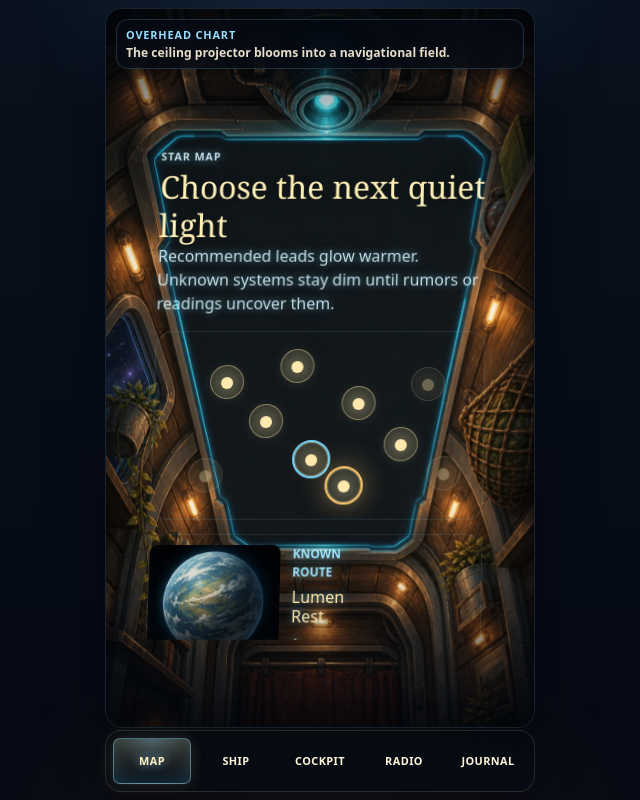
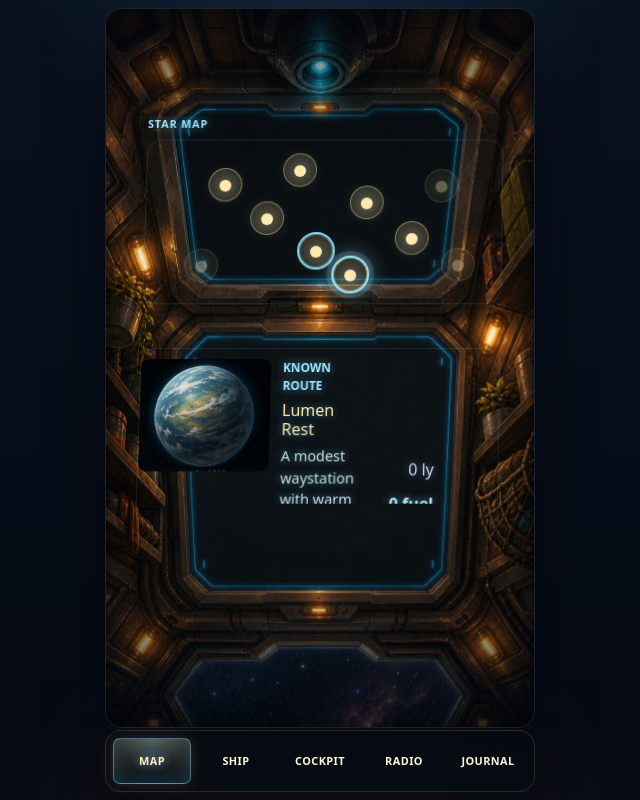
Before and after one commit to jameson5555/amongquietstars, a React (Vite) app: page / in a window 1280 px wide. Both pictures are taken after a click on the button "Plot Course". Shown: the whole page, without its empty margins (320-960 px from the left). Built offline with nearby package versions, Linux system fonts and the light colour scheme.

Commit message:
more interior improvements

```diff
--- a/src/App.tsx
+++ b/src/App.tsx
@@ -1,17 +1,18 @@
 import type { CSSProperties } from 'react';
-import { useEffect, useMemo, useState } from 'react';
+import { useEffect, useMemo, useRef, useState } from 'react';
 import { getSystemThumbnail, getTravelVista, imageAssets } from './assets/imageAssets';
 import { getEncounter } from './data/encounters';
 import { getJournalEntry } from './data/journal';
 import { getRadioMessage } from './data/radio';
 import { getSystem } from './data/systems';
 import { shipUpgrades } from './data/upgrades';
-import { beginTravel, getMysteryLabel, getVisibleSystems, pickEncounterForSystem, resolveChoice } from './services/gameLogic';
+import { beginTravel, getTravelDurationMs, getVisibleSystems, pickEncounterForSystem, resolveChoice } from './services/gameLogic';
 import { getCurrentLead, getLeadDestinationName, type CurrentLead } from './services/leads';
 import { createInitialState, loadPlayerState, resetPlayerState, savePlayerState } from './services/storage';
 import type {
   Encounter,
   EncounterChoice,
+  ActiveTravelState,
   JournalEntry,
   PlayerState,
   RadioMessage,
@@ -33,27 +34,11 @@ const navItems: Array<{ id: PrimaryViewId; label: string }> = [
 
 const resourceLabels: Array<keyof PlayerState['resources']> = ['fuel', 'supplies', 'hull', 'credits'];
 
-const sceneOffsets: Record<PrimaryViewId, { label: string; description: string }> = {
-  cockpit: {
-    label: 'Forward canopy',
-    description: 'The forward glass opens onto the system beyond your bow.'
-  },
-  map: {
-    label: 'Overhead chart',
-    description: 'The ceiling projector blooms into a navigational field.'
-  },
-  journal: {
-    label: 'Lap console',
-    description: 'A tablet settles into your hands for patient notes.'
-  },
-  ship: {
-    label: 'Aft cabin',
-    description: 'Warm bunks, stores, and maintenance screens fill the stern view.'
-  },
-  radio: {
-    label: 'Starboard radio',
-    description: 'A side console hums with quiet traffic and strange edges.'
-  }
+const formatDuration = (ms: number) => {
+  const totalSeconds = Math.max(0, Math.ceil(ms / 1000));
+  const minutes = Math.floor(totalSeconds / 60);
+  const seconds = totalSeconds % 60;
+  return `${minutes}:${seconds.toString().padStart(2, '0')}`;
 };
 
 const isDefined = <T,>(value: T | undefined): value is T => value !== undefined;
@@ -67,6 +52,7 @@ function App() {
   const [travel, setTravel] = useState<TravelState | null>(null);
   const [activeEncounterId, setActiveEncounterId] = useState<string | null>(null);
   const [choiceResult, setChoiceResult] = useState<string | null>(null);
+  const [now, setNow] = useState(() => Date.now());
 
   const currentSystem = getSystem(state.currentSystemId);
   const visibleSystems = useMemo(() => getVisibleSystems(state), [state]);
@@ -74,10 +60,56 @@ function App() {
   const journal = state.journalEntryIds.map(getJournalEntry).filter(isDefined);
   const radioHistory = state.radioHistoryIds.map(getRadioMessage).filter(isDefined);
   const activeEncounter = activeEncounterId ? getEncounter(activeEncounterId) : undefined;
+  const activeTravel = state.activeTravel;
 
   useEffect(() => {
     savePlayerState(state);
   }, [state]);
+
+  useEffect(() => {
+    if (!activeTravel) {
+      return;
+    }
+
+    const intervalId = window.setInterval(() => {
+      setNow(Date.now());
+    }, 1000);
+
+    return () => {
+      window.clearInterval(intervalId);
+    };
+  }, [activeTravel]);
+
+  useEffect(() => {
+    if (!activeTravel || now < activeTravel.arrivesAt) {
+      return;
+    }
+
+    const destination = getSystem(activeTravel.toSystemId);
+    const nextState = beginTravel(
+      {
+        ...state,
+        activeTravel: undefined
+      },
+      destination
+    );
+
+    setState({
+      ...nextState,
+      activeTravel: undefined
+    });
+    setTravel(null);
+    setChoiceResult(null);
+
+    if (nextState.currentSystemId !== destination.id) {
+      setActiveEncounterId(null);
+      setView('cockpit');
+      return;
+    }
+
+    setActiveEncounterId(activeTravel.encounterId);
+    setView('encounter');
+  }, [activeTravel, now, state]);
 
   const goTo = (nextView: ViewId) => {
     setChoiceResult(null);
@@ -85,18 +117,30 @@ function App() {
   };
 
   const startTravel = (destination: StarSystem) => {
-    if (!destination.known || destination.id === state.currentSystemId) {
+    if (!destination.known || destination.id === state.currentSystemId || state.activeTravel) {
       return;
     }
 
     const encounter = pickEncounterForSystem(destination.id, state);
-    setTravel({
+    const departedAt = Date.now();
+    const durationMs = getTravelDurationMs(destination, state);
+    const nextTravel: ActiveTravelState = {
       fromSystemId: state.currentSystemId,
       toSystemId: destination.id,
-      encounterId: encounter.id
-    });
+      encounterId: encounter.id,
+      departedAt,
+      arrivesAt: departedAt + durationMs,
+      durationMs
+    };
+
+    setState((current) => ({
+      ...current,
+      activeTravel: nextTravel
+    }));
+    setTravel(nextTravel);
+    setNow(departedAt);
     setChoiceResult(null);
-    setView('travel');
+    setView('cockpit');
   };
 
   const followLead = () => {
@@ -111,7 +155,10 @@ function App() {
 
     const destination = getSystem(travel.toSystemId);
     const nextState = beginTravel(state, destination);
-    setState(nextState);
+    setState({
+      ...nextState,
+      activeTravel: undefined
+    });
     setTravel(null);
 
     if (nextState.currentSystemId !== destination.id) {
@@ -146,13 +193,14 @@ function App() {
             <PanoramicCabinExperience
               activeView={view}
               currentSystem={currentSystem}
+              activeTravel={activeTravel}
+              now={now}
               currentLead={currentLead}
               state={state}
               systems={visibleSystems}
               recommendedSystemId={currentLead.destinationId}
               journal={journal}
               radioHistory={radioHistory}
-              mysteryProgress={state.mysteryProgress}
               onLeadAction={followLead}
               onTravel={startTravel}
               onReset={resetSave}
@@ -189,31 +237,32 @@ function App() {
 function PanoramicCabinExperience({
   activeView,
   currentSystem,
+  activeTravel,
+  now,
   currentLead,
   state,
   systems,
   recommendedSystemId,
   journal,
   radioHistory,
-  mysteryProgress,
   onLeadAction,
   onTravel,
   onReset
 }: {
   activeView: PrimaryViewId;
   currentSystem: StarSystem;
+  activeTravel?: ActiveTravelState;
+  now: number;
   currentLead: CurrentLead;
   state: PlayerState;
   systems: StarSystem[];
   recommendedSystemId?: string;
   journal: JournalEntry[];
   radioHistory: RadioMessage[];
-  mysteryProgress: number;
   onLeadAction: () => void;
   onTravel: (system: StarSystem) => void;
   onReset: () => void;
 }) {
-  const activeScene = sceneOffsets[activeView];
   const [readyView, setReadyView] = useState<PrimaryViewId>(activeView);
 
   const overlaysReady = readyView === activeView;
@@ -240,7 +289,9 @@ function PanoramicCabinExperience({
 
   return (
     <div
-      className={`cabin-experience view-${activeView} ${overlaysReady ? 'overlays-ready' : 'overlays-transitioning'}`}
+      className={`cabin-experience view-${activeView} ${activeTravel ? 'travel-active' : ''} ${
+        overlaysReady ? 'overlays-ready' : 'overlays-transitioning'
+      }`}
       style={sceneStyle}
     >
       <div className="cabin-viewport">
@@ -257,21 +308,17 @@ function PanoramicCabinExperience({
         <div className="scene-vignette" />
       </div>
 
-      <div className="scene-status" aria-live="polite">
-        <span>{activeScene.label}</span>
-        <strong>{activeScene.description}</strong>
-      </div>
-
       <CabinOverlay
         activeView={activeView}
         currentSystem={currentSystem}
+        activeTravel={activeTravel}
+        now={now}
         currentLead={currentLead}
         state={state}
         systems={systems}
         recommendedSystemId={recommendedSystemId}
         journal={journal}
         radioHistory={radioHistory}
-        mysteryProgress={mysteryProgress}
         onLeadAction={onLeadAction}
         onTravel={onTravel}
         onReset={onReset}
@@ -283,39 +330,64 @@ function PanoramicCabinExperience({
 function CabinOverlay({
   activeView,
   currentSystem,
+  activeTravel,
+  now,
   currentLead,
   state,
   systems,
   recommendedSystemId,
   journal,
   radioHistory,
-  mysteryProgress,
   onLeadAction,
   onTravel,
   onReset
 }: {
   activeView: PrimaryViewId;
   currentSystem: StarSystem;
+  activeTravel?: ActiveTravelState;
+  now: number;
   currentLead: CurrentLead;
   state: PlayerState;
   systems: StarSystem[];
   recommendedSystemId?: string;
   journal: JournalEntry[];
   radioHistory: RadioMessage[];
-  mysteryProgress: number;
   onLeadAction: () => void;
   onTravel: (system: StarSystem) => void;
   onReset: () => void;
 }) {
+  const activeDestination = activeTravel ? getSystem(activeTravel.toSystemId) : undefined;
+  const travelRemainingMs = activeTravel ? activeTravel.arrivesAt - now : 0;
+  const [selectedSystemId, setSelectedSystemId] = useState(recommendedSystemId ?? currentSystem.id);
+  const systemCardRefs = useRef<Record<string, HTMLElement | null>>({});
+
+  useEffect(() => {
+    setSelectedSystemId(recommendedSystemId ?? currentSystem.id);
+  }, [activeView, currentSystem.id, recommendedSystemId]);
+
+  const selectMapSystem = (systemId: string) => {
+    setSelectedSystemId(systemId);
+    window.setTimeout(() => {
+      systemCardRefs.current[systemId]?.scrollIntoView({
+        block: 'nearest',
+        behavior: 'smooth'
+      });
+    }, 0);
+  };
+
   switch (activeView) {
     case 'cockpit':
       return (
         <div className="overlay-layer cockpit-overlay">
           <div className="overlay-band cockpit-top-band">
             <div className="holo-panel holo-compact">
-              <p className="eyebrow">Orbit status</p>
-              <h2>{currentSystem.name}</h2>
-              <p>Stable orbit. Quiet lane. Survey windows open beyond the canopy.</p>
+              <p className="eyebrow">{activeTravel && activeDestination ? 'In transit' : 'Orbit status'}</p>
+              <h2>{activeTravel && activeDestination ? `To ${activeDestination.name}` : currentSystem.name}</h2>
+              <p>
+                {activeTravel && activeDestination
+                  ? `Arriving in ${formatDuration(travelRemainingMs)}`
+                  : 'Stable orbit. Survey windows open.'}
+              </p>
             </div>
           </div>
           <div className="overlay-band cockpit-bottom-band">
@@ -331,7 +403,7 @@ function CabinOverlay({
               </div>
             </div>
             <div className="holo-panel resource-holo-panel">
-              <p className="eyebrow">Ship status</p>
+              <p className="eyebrow">{activeTravel ? 'Travel systems' : 'Ship status'}</p>
               <ResourceStrip state={state} compact />
             </div>
           </div>
@@ -341,36 +413,41 @@ function CabinOverlay({
       return (
         <div className="overlay-layer map-overlay">
           <div className="overlay-shell map-shell">
-            <div className="screen-heading overlay-heading">
+            <div className="map-screen-panel">
               <p className="eyebrow">Star map</p>
-              <h2>Choose the next quiet light</h2>
-              <p>Recommended leads glow warmer. Unknown systems stay dim until rumors or readings uncover them.</p>
-            </div>
-
               <div className="sector-map ceiling-map" aria-label="Star systems map">
                 {systems.map((system) => (
                   <button
                     className={`map-node ${system.known ? 'known' : 'unknown'} ${system.id === currentSystem.id ? 'current' : ''} ${
                       system.id === recommendedSystemId ? 'recommended' : ''
-                  }`}
+                    } ${system.id === selectedSystemId ? 'selected' : ''}`}
                     key={system.id}
                     type="button"
                     style={{ left: `${system.position.x}%`, top: `${system.position.y}%` }}
-                  onClick={() => onTravel(system)}
-                  disabled={!system.known || system.id === currentSystem.id}
+                    onClick={() => selectMapSystem(system.id)}
+                    aria-pressed={system.id === selectedSystemId}
                     aria-label={`${system.name}, ${system.known ? 'known' : 'unknown'} system`}
                   >
                     <span />
                   </button>
                 ))}
               </div>
+            </div>
 
-            <div className="system-list overlay-system-list">
+            <div className="system-list overlay-system-list route-list-panel">
               {systems.map((system) => {
                 const isRecommended = system.id === recommendedSystemId;
 
                 return (
-                  <article className={`system-card ${!system.known ? 'muted' : ''} ${isRecommended ? 'recommended' : ''}`} key={system.id}>
+                  <article
+                    className={`system-card ${!system.known ? 'muted' : ''} ${isRecommended ? 'recommended' : ''} ${
+                      system.id === selectedSystemId ? 'selected' : ''
+                    }`}
+                    key={system.id}
+                    ref={(element) => {
+                      systemCardRefs.current[system.id] = element;
+                    }}
+                  >
                     <img src={getSystemThumbnail(system.id)} alt="" className="system-thumb" />
                     <div className="system-main">
                       <div className="entry-topline">
@@ -386,10 +463,16 @@ function CabinOverlay({
                       <button
                         className="small-action"
                         type="button"
-                        disabled={!system.known || system.id === currentSystem.id}
+                        disabled={!system.known || system.id === currentSystem.id || Boolean(activeTravel)}
                         onClick={() => onTravel(system)}
                       >
-                        {system.id === currentSystem.id ? 'Here' : system.known ? 'Travel' : 'Unknown'}
+                        {activeTravel
+                          ? 'In transit'
+                          : system.id === currentSystem.id
+                            ? 'Here'
+                            : system.known
+                              ? 'Travel'
+                              : 'Unknown'}
                       </button>
                     </div>
                   </article>
@@ -403,12 +486,6 @@ function CabinOverlay({
       return (
         <div className="overlay-layer journal-overlay">
           <div className="tablet-surface">
-            <div className="screen-heading overlay-heading tablet-heading">
-              <p className="eyebrow">Journal of Wonders</p>
-              <h2>{getMysteryLabel(mysteryProgress)} notes</h2>
-              <p>Your notebook waits for the next quiet clue.</p>
-            </div>
-
             {journal.length === 0 ? (
               <div className="empty-state tablet-empty">
                 No discoveries logged yet. Follow the current lead from the cockpit and the first odd reading will mark this tablet.
@@ -441,7 +518,6 @@ function CabinOverlay({
             <div className="screen-heading overlay-heading">
               <p className="eyebrow">Ship registry</p>
               <h2>Among Quiet Stars</h2>
-              <p>Aft systems run warm and quiet. Home is always one swivel behind you.</p>
             </div>
             <div className="ship-resources-grid" aria-label="Ship resources">
               {resourceLabels.map((resource) => (
@@ -455,8 +531,9 @@ function CabinOverlay({
 
           <div className="ship-upgrades-panel overlay-shell">
             <div className="screen-heading overlay-heading compact-heading">
-              <p className="eyebrow">Future upgrades</p>
+              <p className="eyebrow">Available upgrades</p>
               <h2>Workshop queue</h2>
+              <p>Preview modules for future installation.</p>
             </div>
             <div className="upgrade-list overlay-upgrade-list">
               {shipUpgrades.map((upgrade) => (
@@ -480,9 +557,7 @@ function CabinOverlay({
         <div className="overlay-layer radio-overlay">
           <div className="radio-display overlay-shell">
             <div className="screen-heading overlay-heading compact-heading">
-              <p className="eyebrow">Explorer Radio</p>
-              <h2>Soft traffic, strange edges</h2>
-              <p>The starboard set collects weather, work calls, and things stranger than either.</p>
+              <p className="eyebrow">Saved transmissions</p>
             </div>
             <div className="radio-list overlay-radio-list">
               {radioHistory.map((message) => (
--- a/src/services/storage.ts
+++ b/src/services/storage.ts
@@ -43,6 +43,7 @@ export const loadPlayerState = (): PlayerState => {
     return {
       resources: { ...initial.resources, ...parsed.resources },
       currentSystemId: parsed.currentSystemId ?? initial.currentSystemId,
+      activeTravel: parsed.activeTravel,
       discoveredSystemIds: unique([...initial.discoveredSystemIds, ...(parsed.discoveredSystemIds ?? [])]),
       completedEncounterIds: parsed.completedEncounterIds ?? initial.completedEncounterIds,
       journalEntryIds: parsed.journalEntryIds ?? initial.journalEntryIds,
--- a/src/styles.css
+++ b/src/styles.css
@@ -480,6 +480,13 @@ button {
   box-shadow: 0 0 28px rgba(255, 198, 109, 0.55);
 }
 
+.map-node.selected {
+  outline: 2px solid #9ee7ff;
+  box-shadow:
+    0 0 0 7px rgba(151, 223, 255, 0.16),
+    0 0 24px rgba(151, 223, 255, 0.68);
+}
+
 .map-node.unknown {
   opacity: 0.38;
 }
@@ -513,6 +520,11 @@ button {
 .system-card.recommended {
   border-color: rgba(255, 198, 109, 0.48);
   box-shadow: 0 0 24px rgba(255, 198, 109, 0.12);
+}
+
+.system-card.selected {
+  border-color: rgba(151, 223, 255, 0.34);
+  box-shadow: inset 0 0 18px rgba(151, 223, 255, 0.12);
 }
 
 .system-card.muted {
@@ -1792,18 +1804,23 @@ body {
   box-shadow: inset 0 0 60px rgba(4, 11, 22, 0.18);
 }
 
+.travel-active .cockpit-window-view {
+  background:
+    radial-gradient(circle at 50% 50%, rgba(217, 248, 255, 0.42), transparent 8%),
+    repeating-linear-gradient(
+      100deg,
+      transparent 0 20px,
+      rgba(151, 223, 255, 0.72) 21px 23px,
+      transparent 24px 52px
+    ),
+    radial-gradient(circle at 50% 54%, rgba(81, 188, 255, 0.32), transparent 34%),
+    linear-gradient(180deg, #04101d, #0a1730 48%, #020711);
+  background-size: 100% 100%, 180% 180%, 100% 100%, 100% 100%;
+  animation: hyperdrive-window 560ms linear infinite;
+}
+
 .scene-status {
-  left: 10px;
-  right: 10px;
-  top: 10px;
-  max-width: none;
-  padding: 7px 9px;
-  border-radius: 12px;
-}
-
-.scene-status strong {
-  font-size: 0.76rem;
-  line-height: 1.25;
+  display: none;
 }
 
 .overlay-layer {
@@ -2080,27 +2097,67 @@ body {
   padding: 8px 10px;
 }
 
+.view-cockpit .cockpit-top-band h2 {
+  font-size: 1.05rem;
+}
+
+.view-cockpit .cockpit-top-band p:not(.eyebrow) {
+  margin-top: 2px;
+  font-size: 0.76rem;
+}
+
 .view-cockpit .cockpit-bottom-band {
   left: 7%;
   right: 7%;
-  bottom: 7.2%;
-  grid-template-columns: 1fr;
-  max-height: 25%;
+  bottom: 7%;
+  display: grid;
+  grid-template-columns: minmax(0, 1.12fr) minmax(0, 0.88fr);
+  gap: 8px;
+  max-height: 25.5%;
   overflow: auto;
 }
 
 .view-map .map-shell {
-  left: 8.5%;
-  right: 8.5%;
-  top: 17.4%;
-  bottom: 12.5%;
+  left: 8%;
+  right: 8%;
+  top: 14.5%;
+  bottom: 13.5%;
+  display: grid;
+  grid-template-rows: 37% 30%;
+  gap: 8.5%;
+  padding: 0;
   width: auto;
   max-height: none;
+  overflow: visible;
   transform: none;
 }
 
+.view-map .map-screen-panel,
+.view-map .route-list-panel {
+  min-height: 0;
+  overflow: hidden;
+}
+
+.view-map .map-screen-panel {
+  display: grid;
+  grid-template-rows: auto minmax(0, 1fr);
+  gap: 4px;
+}
+
+.view-map .ceiling-map {
+  height: 100%;
+  margin: 0;
+}
+
 .view-map .overlay-system-list {
-  max-height: min(34vh, 300px);
+  margin: 0;
+  max-height: none;
+  overflow: auto;
+  scrollbar-width: none;
+}
+
+.view-map .overlay-system-list::-webkit-scrollbar {
+  display: none;
 }
 
 .view-journal .tablet-surface {
@@ -2115,6 +2172,11 @@ body {
 
 .view-journal .tablet-journal-list {
   max-height: min(38vh, 330px);
+  scrollbar-width: none;
+}
+
+.view-journal .tablet-journal-list::-webkit-scrollbar {
+  display: none;
 }
 
 .view-ship .ship-screen-panel,
@@ -2137,6 +2199,38 @@ body {
 
 .view-ship .overlay-upgrade-list {
   max-height: min(18vh, 180px);
+}
+
+.view-ship .ship-screen-panel,
+.view-ship .ship-upgrades-panel {
+  padding: 10px;
+}
+
+.view-ship .overlay-heading {
+  margin-bottom: 7px;
+}
+
+.view-ship .ship-resources-grid {
+  gap: 6px 10px;
+}
+
+.view-ship .ship-resource strong {
+  font-size: 0.98rem;
+}
+
+.view-ship .upgrade-card {
+  gap: 8px;
+  padding-block: 7px;
+}
+
+.view-ship .upgrade-card h4 {
+  margin: 0 0 2px;
+  font-size: 0.82rem;
+}
+
+.view-ship .upgrade-card p {
+  font-size: 0.72rem;
+  line-height: 1.25;
 }
 
 .view-radio .radio-display {
@@ -2150,6 +2244,34 @@ body {
 
 .view-radio .overlay-radio-list {
   max-height: min(31vh, 280px);
+  scrollbar-width: none;
+}
+
+.view-radio .overlay-radio-list::-webkit-scrollbar {
+  display: none;
+}
+
+.view-radio .overlay-heading {
+  margin-bottom: 6px;
+}
+
+.view-radio .radio-message {
+  padding-block: 8px;
+}
+
+.view-radio .radio-message p,
+.view-journal .journal-entry p {
+  font-size: 0.78rem;
+  line-height: 1.34;
+}
+
+.view-journal .journal-entry {
+  padding-block: 9px;
+}
+
+.view-journal .journal-entry h3 {
+  margin: 3px 0;
+  font-size: 0.9rem;
 }
 
 /* Text-only screen overlays: the generated art supplies the physical panels. */
@@ -2195,6 +2317,11 @@ body {
   box-shadow: none;
 }
 
+.cabin-experience .system-card.selected {
+  border-color: rgba(151, 223, 255, 0.34);
+  box-shadow: inset 0 0 18px rgba(151, 223, 255, 0.12);
+}
+
 .cabin-experience .ship-resource {
   padding: 8px 0;
 }
@@ -2393,6 +2520,20 @@ body {
     opacity: 1;
     filter: brightness(1);
     transform: var(--screen-transform) translate3d(0, 0, 0) scale(1);
+  }
+}
+
+@keyframes hyperdrive-window {
+  from {
+    background-position: center, 0% 50%, center, center;
+    filter: brightness(1.05) saturate(1.05);
+  }
+  50% {
+    filter: brightness(1.28) saturate(1.2);
+  }
+  to {
+    background-position: center, 100% 50%, center, center;
+    filter: brightness(1.05) saturate(1.05);
   }
 }
 
```
Also changed, not shown: src/data/upgrades.ts (+7 -0 lines), src/services/gameLogic.ts (+8 -0 lines), src/types/game.ts (+7 -0 lines), public/images/README_IMAGES.md, public/images/view_map_ceiling.webp. Lines whose indentation alone changed are shown as unchanged.
